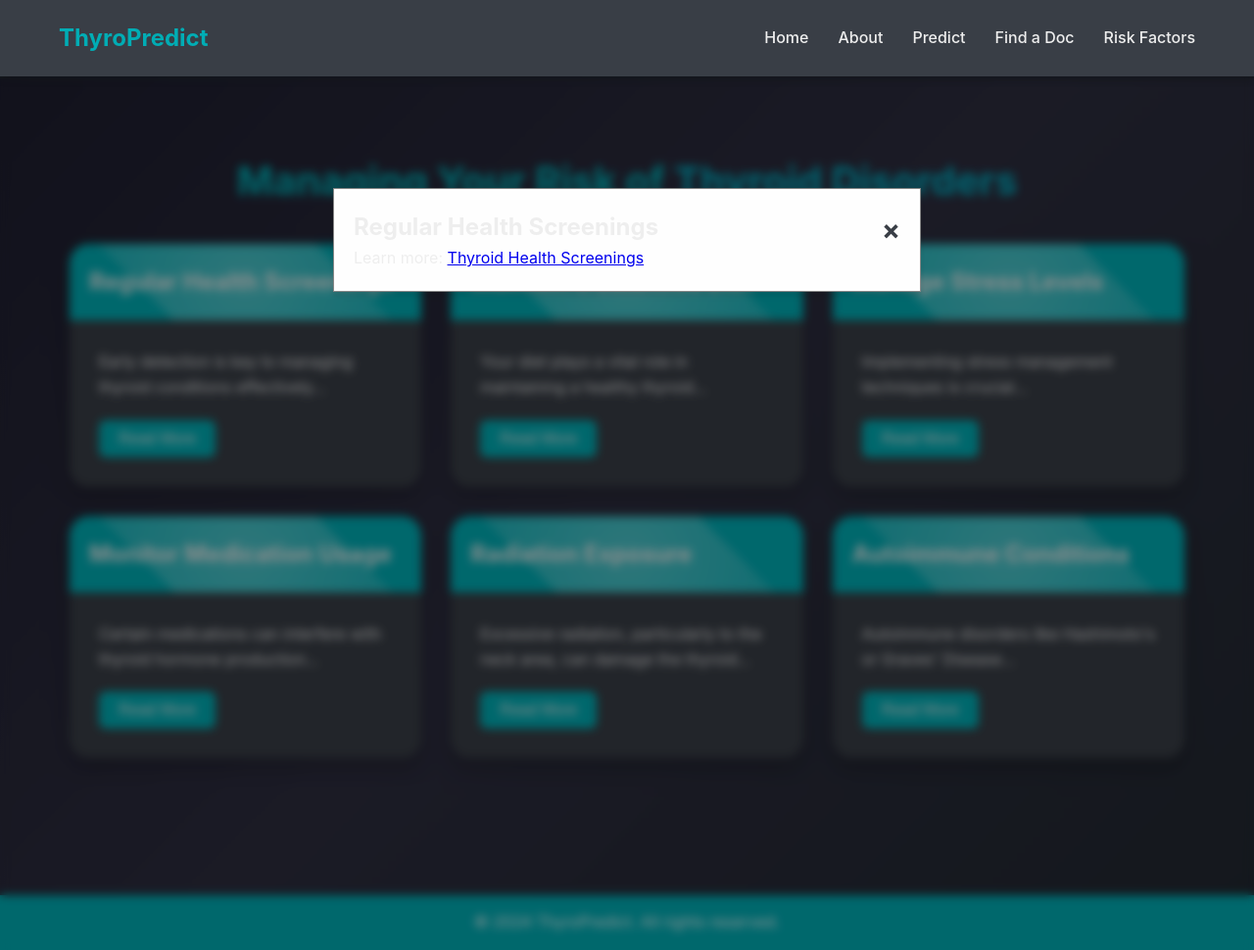
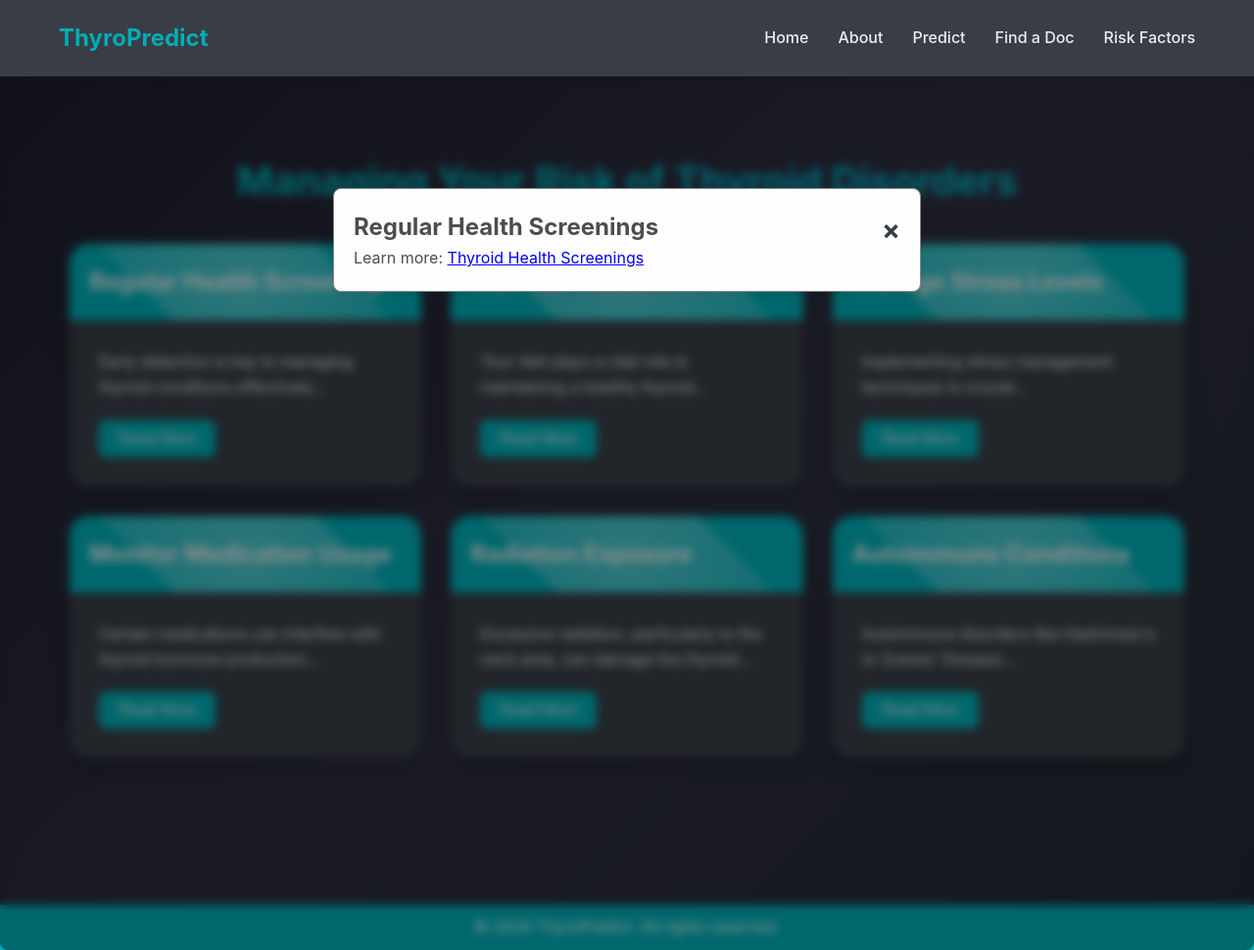
Before and after one commit to sarveshv9/Thyroid-Detection, a Flask app: page /riskfac in a window 1280 px wide, after a click on "Read More". Shown: the whole page at 98% size. Run offline with Flask 3, Linux system fonts and the light colour scheme; parts of the project's set-up code (start-up, migrations or seed data) failed here and were passed over.

Commit message:
Update CSS

```diff
--- a/app.py
+++ b/app.py
@@ -51,7 +51,8 @@ def predict():
 
         result = thyroid_stage.get(prediction, "Unknown")
 
-        return render_template('index.html', prediction=result)
+        return render_template('index.html', prediction=result, TSH=TSH, T3=T3, TT4=TT4)
+
 
     return render_template('index.html')
 
--- a/static/css/riskfac.css
+++ b/static/css/riskfac.css
@@ -6,10 +6,10 @@
     --card-bg: #393e46;
     --card-hover-shadow: rgba(0, 0, 0, 0.2);
     --modal-bg: rgba(0, 0, 0, 0.4);
-    --read-more-hover: #16423C;
+    --read-more-hover: #007c83;
     --modal-border: #888;
     --modal-content-bg: #fefefe;
-    --modal-content-text: #eeeeee;
+    --modal-content-text: #4d4d4d;
 }
 
 html, body {
@@ -226,6 +226,7 @@ main {
     width: 100%;
     height: 100%;
     overflow: auto;
+    border-radius: 8px;
     background-color: var(--modal-bg);
     backdrop-filter: blur(5px);
 }
@@ -236,6 +237,7 @@ main {
     margin: 15% auto;
     padding: 20px;
     border: 1px solid var(--modal-border);
+    border-radius: 8px;
     width: 80%;
     max-width: 600px;
     box-shadow: 0 4px 6px rgba(0, 0, 0, 0.1);
@@ -244,7 +246,7 @@ main {
 
 footer {
     text-align: center;
-    padding: 15px;
+    padding: 10px;
     font-size: 1em;
     background-color: var(--primary-color);
     color: white;
```
Also changed, not shown: static/css/map.css (+7 -1 lines), templates/map.html (+9 -7 lines).
